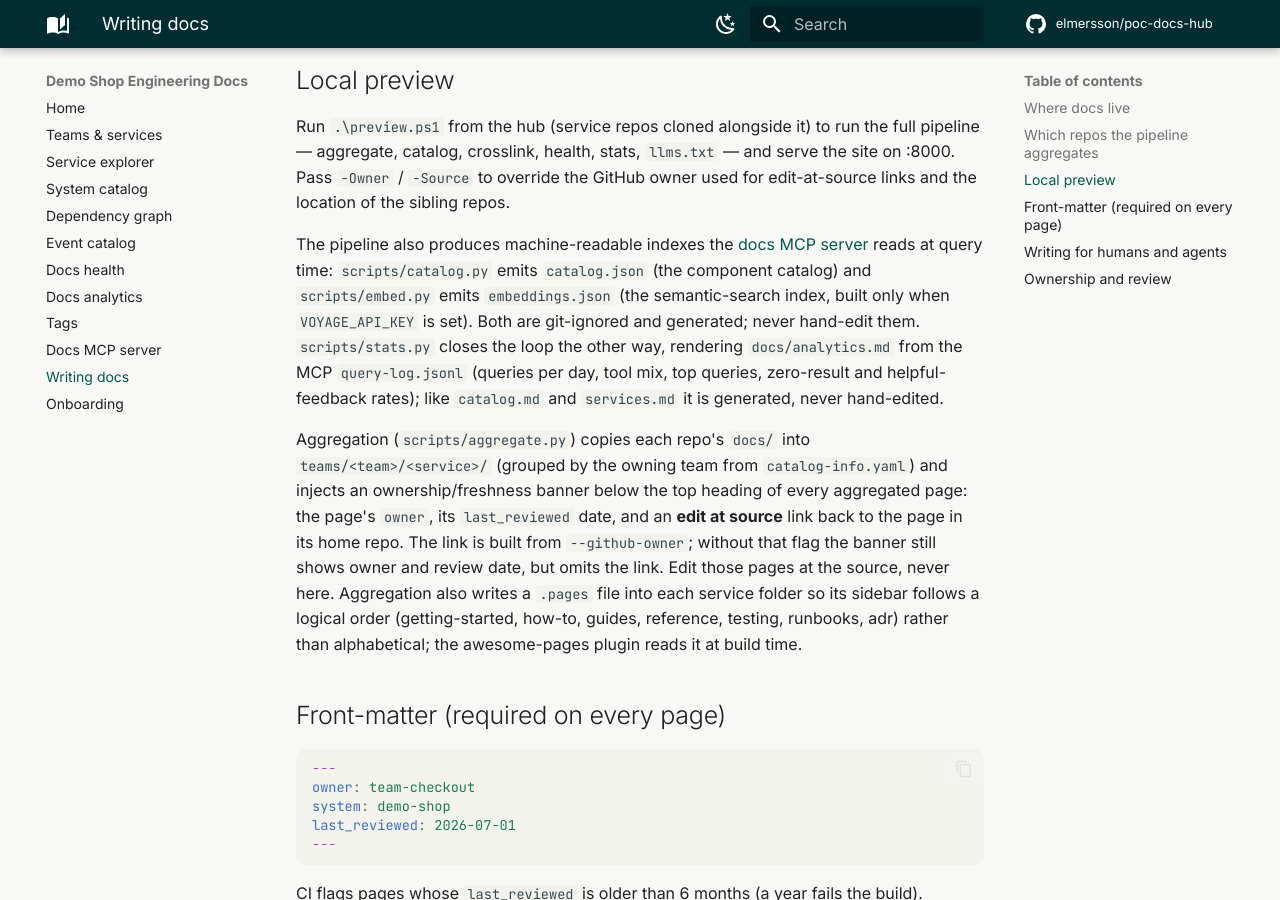
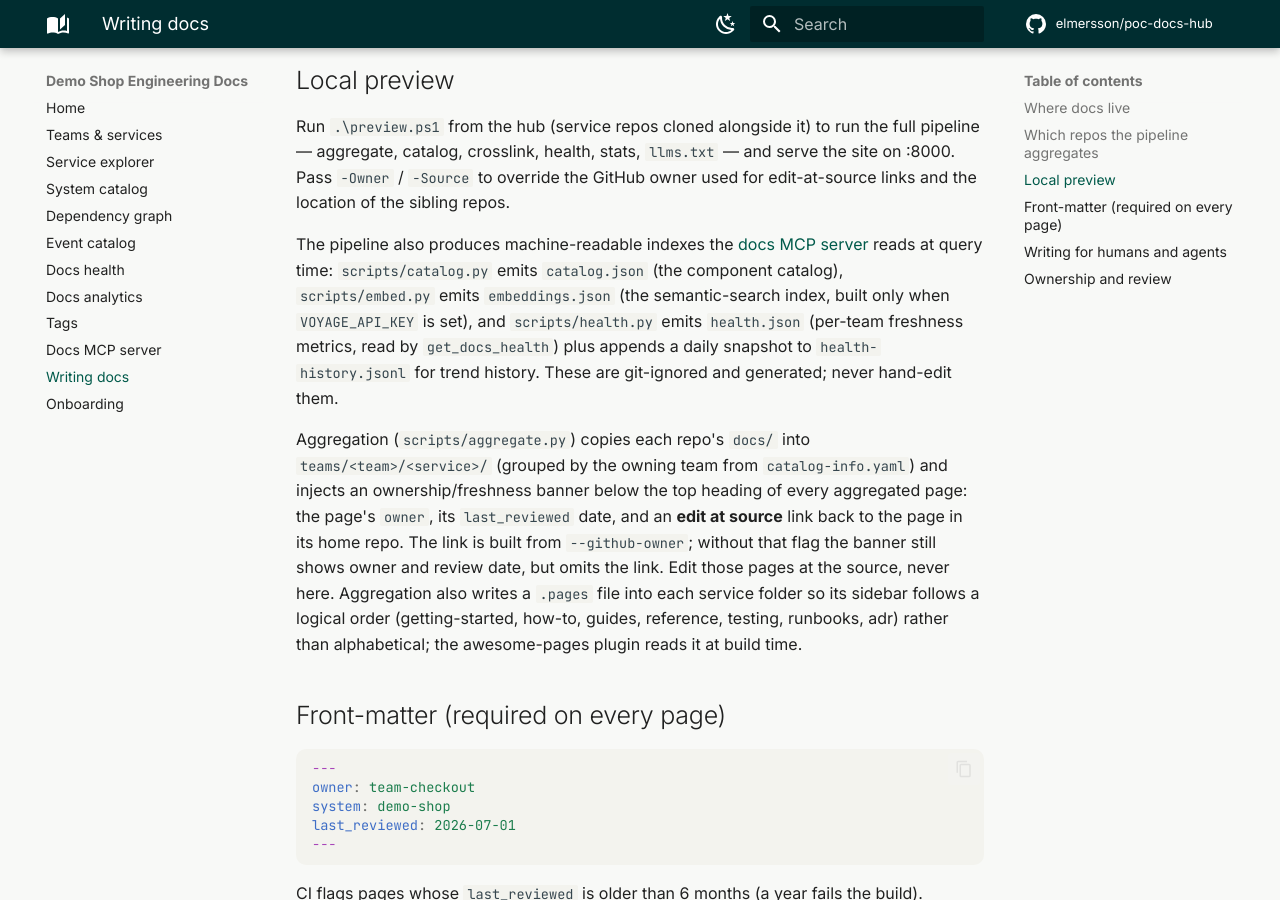
Before and after one commit to elmersson/poc-docs-hub, an MkDocs documentation site: the page built from docs/docs-guide.md, in a window 1280 px wide and 900 px high, scrolled down 958 px. Built offline with MkDocs 1.6.1 and Material for MkDocs 9.7.7, drawn with Linux system fonts in a browser that asks for light colours; comment, search, counter and statistics services are not loaded.

Commit message:
docs: update after #23 (#24)
health.py now emits health.json + health-history.jsonl, read by the
new get_docs_health MCP tool. Add both to the docs-guide list of
machine-readable indexes the MCP server reads at query time.

Co-authored-by: claude[bot] <41898282+claude[bot]@users.noreply.github.com>
Co-authored-by: Claude Opus 4.8 (1M context) <noreply@anthropic.com>
Co-authored-by: elmersson <elmerssonrasmus@gmail.com>

```diff
--- a/docs/docs-guide.md
+++ b/docs/docs-guide.md
@@ -27,7 +27,7 @@ The hub itself carries generated org-level pages you never hand-edit: `catalog.m
 
 Run `.\preview.ps1` from the hub (service repos cloned alongside it) to run the full pipeline — aggregate, catalog, crosslink, health, stats, `llms.txt` — and serve the site on :8000. Pass `-Owner` / `-Source` to override the GitHub owner used for edit-at-source links and the location of the sibling repos.
 
-The pipeline also produces machine-readable indexes the [docs MCP server](mcp.md) reads at query time: `scripts/catalog.py` emits `catalog.json` (the component catalog) and `scripts/embed.py` emits `embeddings.json` (the semantic-search index, built only when `VOYAGE_API_KEY` is set). Both are git-ignored and generated; never hand-edit them. `scripts/stats.py` closes the loop the other way, rendering `docs/analytics.md` from the MCP `query-log.jsonl` (queries per day, tool mix, top queries, zero-result and helpful-feedback rates); like `catalog.md` and `services.md` it is generated, never hand-edited.
+The pipeline also produces machine-readable indexes the [docs MCP server](mcp.md) reads at query time: `scripts/catalog.py` emits `catalog.json` (the component catalog), `scripts/embed.py` emits `embeddings.json` (the semantic-search index, built only when `VOYAGE_API_KEY` is set), and `scripts/health.py` emits `health.json` (per-team freshness metrics, read by `get_docs_health`) plus appends a daily snapshot to `health-history.jsonl` for trend history. These are git-ignored and generated; never hand-edit them.
 
 Aggregation (`scripts/aggregate.py`) copies each repo's `docs/` into `teams/<team>/<service>/` (grouped by the owning team from `catalog-info.yaml`) and injects an ownership/freshness banner below the top heading of every aggregated page: the page's `owner`, its `last_reviewed` date, and an **edit at source** link back to the page in its home repo. The link is built from `--github-owner`; without that flag the banner still shows owner and review date, but omits the link. Edit those pages at the source, never here. Aggregation also writes a `.pages` file into each service folder so its sidebar follows a logical order (getting-started, how-to, guides, reference, testing, runbooks, adr) rather than alphabetical; the awesome-pages plugin reads it at build time.
 
```
